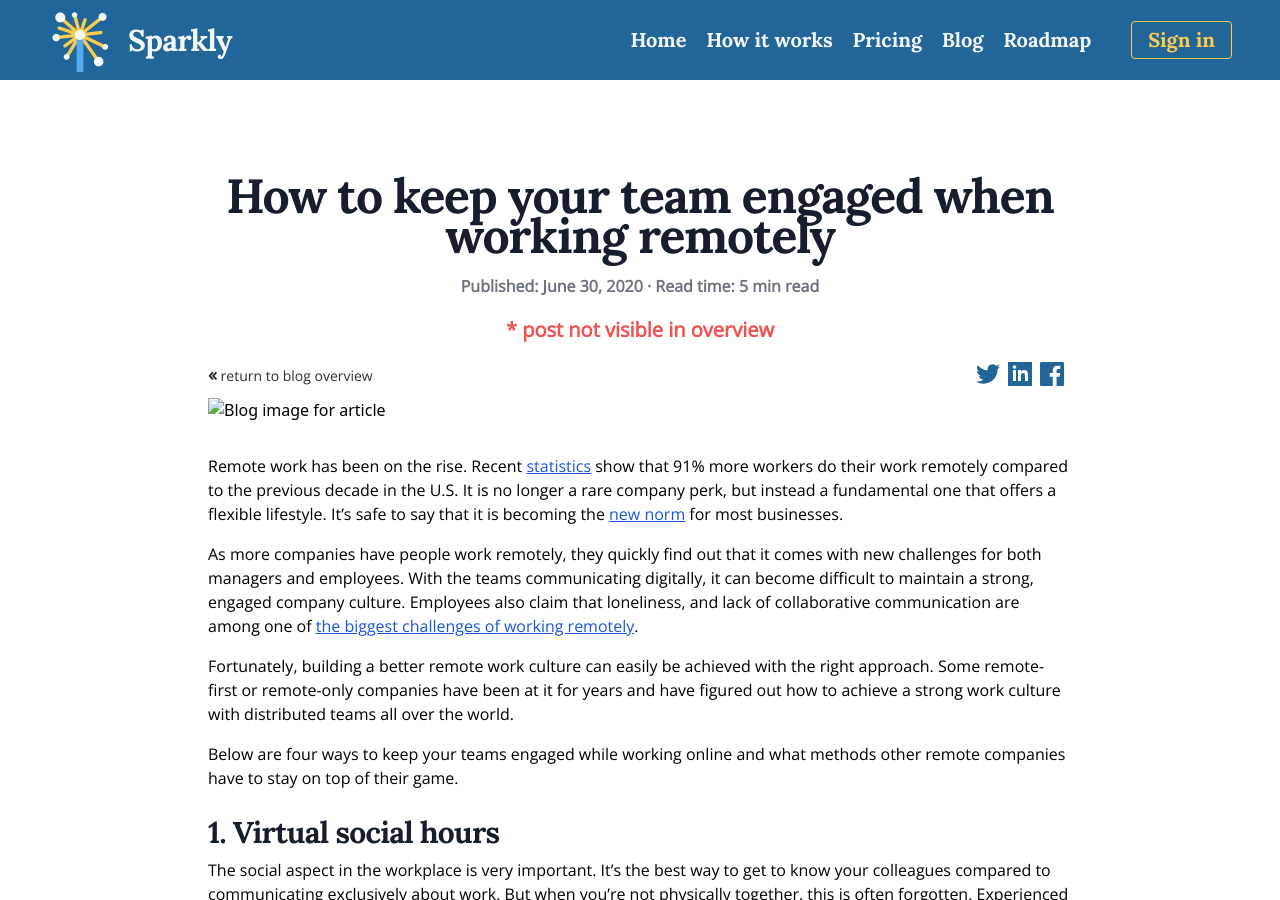
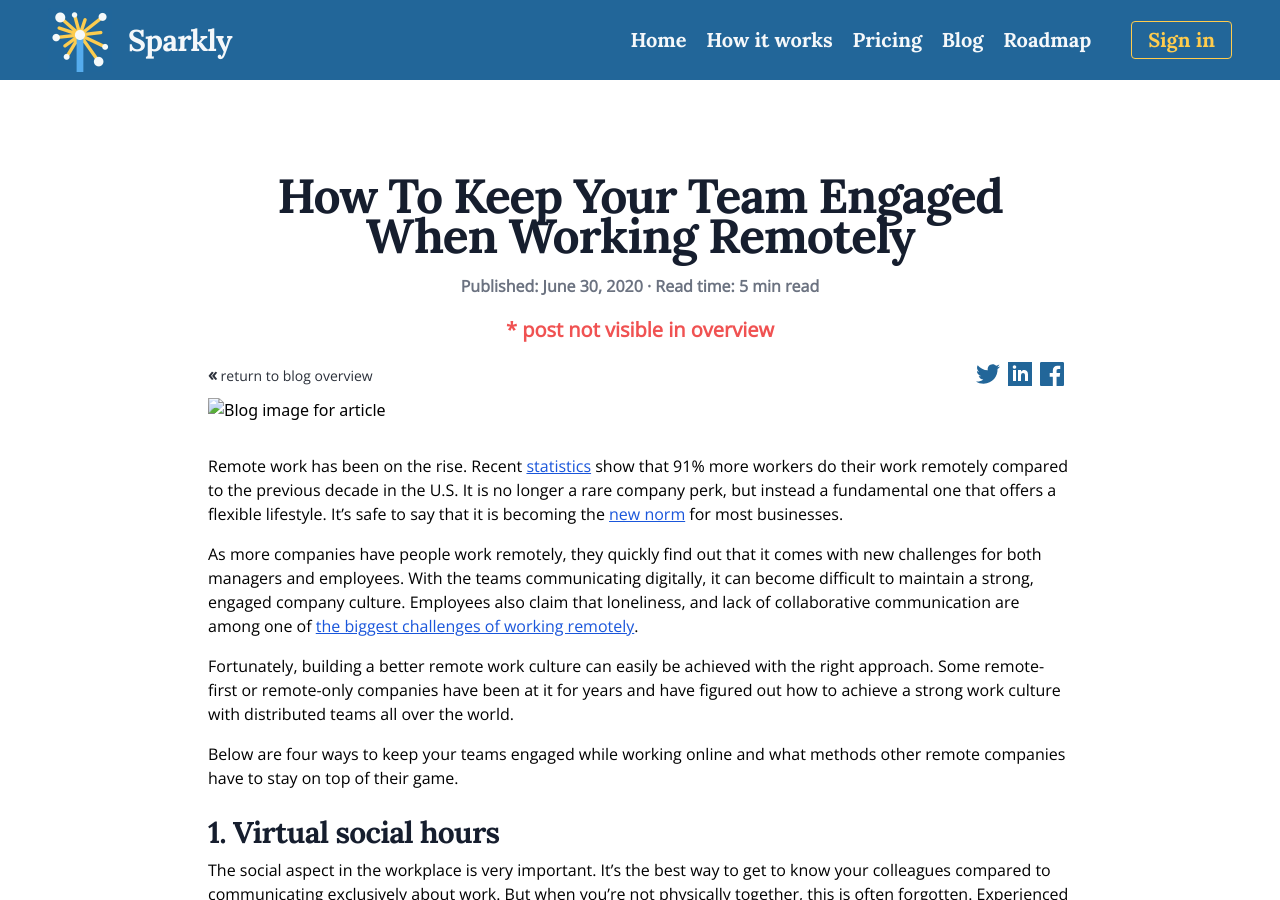
Before and after one commit to Sparklybot/sparklybot.github.io, a Jekyll site: the page built from _posts/2020-06-30-ways-to-keep-your-teams-engaged.markdown, in a window 1280 px wide and 900 px high. Built offline with Jekyll 4.4.1, drawn with Linux system fonts in a browser that asks for light colours; comment, search, counter and statistics services are not loaded.

```diff
--- a/_posts/2020-06-30-ways-to-keep-your-teams-engaged.markdown
+++ b/_posts/2020-06-30-ways-to-keep-your-teams-engaged.markdown
@@ -1,5 +1,5 @@
 ---
-title: How to keep your team engaged when working remotely
+title: How To Keep Your Team Engaged When Working Remotely
 date: 2020-06-30 02:06:00 Z
 categories:
 - employee-happiness
```
